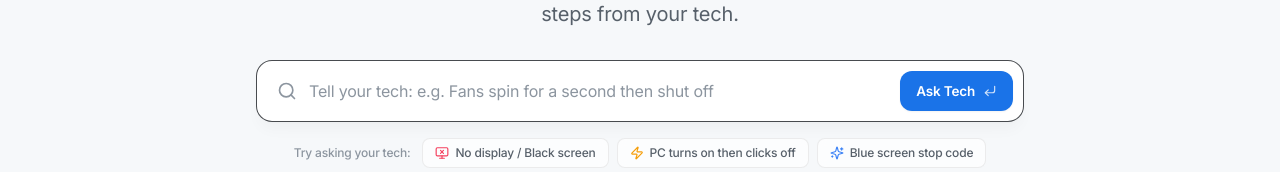
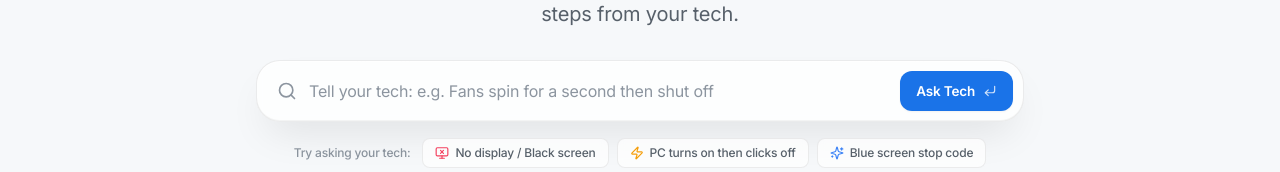
Before and after one commit to shintodd/pc-fixit, a Next.js app: page / in a window 1280 px wide. Shown: the part 345-517 px from the top of the page. Built offline with nearby package versions, Linux system fonts and the light colour scheme; no server answers.

Commit message:
style(ui): add .glass-element with frosted specular reflection

```diff
--- a/app/globals.css
+++ b/app/globals.css
@@ -102,6 +102,49 @@
     box-shadow: 0 1px 2px rgba(0,0,0,0.4), 0 4px 16px rgba(0,0,0,0.25);
   }
 
+  /* Specular frosted glass element */
+  .glass-element {
+    /* Translucent frosted surface */
+    background: rgba(255, 255, 255, 0.12);
+    backdrop-filter: blur(6px) saturate(135%);
+    -webkit-backdrop-filter: blur(6px) saturate(135%);
+    border-radius: 24px;
+    border: 1px solid rgba(255, 255, 255, 0.05);
+    box-shadow:
+      0 24px 48px -12px rgba(0, 0, 0, 0.45),
+      inset 0 1px 0 rgba(255, 255, 255, 0.40),
+      inset 0 -1px 0 rgba(255, 255, 255, 0.08);
+    position: relative;
+    overflow: hidden;
+  }
+
+  /* Top edge specular reflection */
+  .glass-element::before {
+    content: '';
+    position: absolute;
+    top: 0;
+    left: 10%;
+    right: 10%;
+    height: 1px;
+    background: linear-gradient(90deg, transparent, rgba(255, 255, 255, 0.6), transparent);
+    pointer-events: none;
+    z-index: 10;
+  }
+
+  /* Adaptive light mode support */
+  :root:not(.dark) .glass-element.glass-adaptive {
+    background: rgba(255, 255, 255, 0.78);
+    border: 1px solid rgba(17, 19, 24, 0.08);
+    box-shadow:
+      0 20px 40px -12px rgba(0, 0, 0, 0.10),
+      inset 0 1px 0 rgba(255, 255, 255, 0.85),
+      inset 0 -1px 0 rgba(0, 0, 0, 0.04);
+  }
+
+  :root:not(.dark) .glass-element.glass-adaptive::before {
+    background: linear-gradient(90deg, transparent, rgba(255, 255, 255, 0.85), transparent);
+  }
+
   /* ── Text gradient ── */
   .text-gradient {
     background: linear-gradient(135deg, #1a73e8 0%, #4285f4 100%);
--- a/components/BeepLedDecoderModal.tsx
+++ b/components/BeepLedDecoderModal.tsx
@@ -256,7 +256,7 @@ export default function BeepLedDecoderModal({
           role="dialog"
           aria-modal="true"
           aria-labelledby="beep-modal-title"
-          className="relative w-full max-w-2xl rounded-3xl border border-line dark:border-dark-line bg-white dark:bg-dark-card p-6 sm:p-8 shadow-2xl z-10 space-y-6 max-h-[90vh] flex flex-col overflow-hidden"
+          className="glass-element glass-adaptive relative w-full max-w-2xl p-6 sm:p-8 z-10 space-y-6 max-h-[90vh] flex flex-col overflow-hidden"
         >
           {/* Header */}
           <div className="flex items-center justify-between pb-3 border-b border-line dark:border-dark-line shrink-0">
--- a/components/CommandExplainerModal.tsx
+++ b/components/CommandExplainerModal.tsx
@@ -132,7 +132,7 @@ export default function CommandExplainerModal({
           role="dialog"
           aria-modal="true"
           aria-labelledby="cmd-modal-title"
-          className="relative w-full max-w-2xl rounded-3xl border border-line dark:border-dark-line bg-white dark:bg-dark-card p-6 sm:p-8 shadow-2xl z-10 space-y-6 max-h-[90vh] flex flex-col overflow-hidden"
+          className="glass-element glass-adaptive relative w-full max-w-2xl p-6 sm:p-8 z-10 space-y-6 max-h-[90vh] flex flex-col overflow-hidden"
         >
           {/* Header */}
           <div className="flex items-center justify-between pb-3 border-b border-line dark:border-dark-line shrink-0">
--- a/components/HeroInput.tsx
+++ b/components/HeroInput.tsx
@@ -54,7 +54,7 @@ export default function HeroInput() {
         role="search"
         aria-label="Search diagnostic guides"
         onSubmit={handleSubmit}
-        className="group relative flex items-center gap-3 rounded-2xl border border-line-strong/80 dark:border-dark-line-strong/80 bg-white/95 dark:bg-dark-card/95 p-2.5 pl-5 shadow-lg shadow-black/[0.03] dark:shadow-black/20 backdrop-blur-xl transition-all duration-200 focus-within:border-accent dark:focus-within:border-dark-accent focus-within:ring-4 focus-within:ring-accent/15 focus-within:shadow-xl"
+        className="glass-element glass-adaptive group relative flex items-center gap-3 p-2.5 pl-5 transition-all duration-200 focus-within:border-accent dark:focus-within:border-dark-accent focus-within:ring-4 focus-within:ring-accent/15 focus-within:shadow-xl"
       >
         <Search
           className="h-5 w-5 shrink-0 text-ink-tertiary dark:text-dark-ink-tertiary transition-colors group-focus-within:text-accent dark:group-focus-within:text-dark-accent"
--- a/components/PhoneQrModal.tsx
+++ b/components/PhoneQrModal.tsx
@@ -79,7 +79,7 @@ export default function PhoneQrModal({
           role="dialog"
           aria-modal="true"
           aria-labelledby="qr-modal-title"
-          className="relative w-full max-w-md rounded-3xl border border-line dark:border-dark-line bg-white dark:bg-dark-card p-6 sm:p-7 shadow-2xl z-10 space-y-5 text-center"
+          className="glass-element glass-adaptive relative w-full max-w-md p-6 sm:p-7 z-10 space-y-5 text-center"
         >
           {/* Header */}
           <div className="flex items-center justify-between pb-2 border-b border-line dark:border-dark-line">
--- a/components/PortLocatorModal.tsx
+++ b/components/PortLocatorModal.tsx
@@ -51,7 +51,7 @@ export default function PortLocatorModal({
           role="dialog"
           aria-modal="true"
           aria-labelledby="port-modal-title"
-          className="relative w-full max-w-2xl rounded-3xl border border-line dark:border-dark-line bg-white dark:bg-dark-card p-6 sm:p-8 shadow-2xl z-10 space-y-6 max-h-[90vh] flex flex-col overflow-hidden"
+          className="glass-element glass-adaptive relative w-full max-w-2xl p-6 sm:p-8 z-10 space-y-6 max-h-[90vh] flex flex-col overflow-hidden"
         >
           {/* Header */}
           <div className="flex items-center justify-between pb-3 border-b border-line dark:border-dark-line shrink-0">
--- a/components/RepairFeasibilityModal.tsx
+++ b/components/RepairFeasibilityModal.tsx
@@ -96,7 +96,7 @@ export default function RepairFeasibilityModal({
           role="dialog"
           aria-modal="true"
           aria-labelledby="feasibility-modal-title"
-          className="relative w-full max-w-xl rounded-3xl border border-line dark:border-dark-line bg-white dark:bg-dark-card p-6 sm:p-8 shadow-2xl z-10 space-y-5 max-h-[90vh] flex flex-col overflow-hidden text-[13px]"
+          className="glass-element glass-adaptive relative w-full max-w-xl p-6 sm:p-8 z-10 space-y-5 max-h-[90vh] flex flex-col overflow-hidden text-[13px]"
         >
           {/* Header */}
           <div className="flex items-center justify-between pb-3 border-b border-line dark:border-dark-line shrink-0">
```
